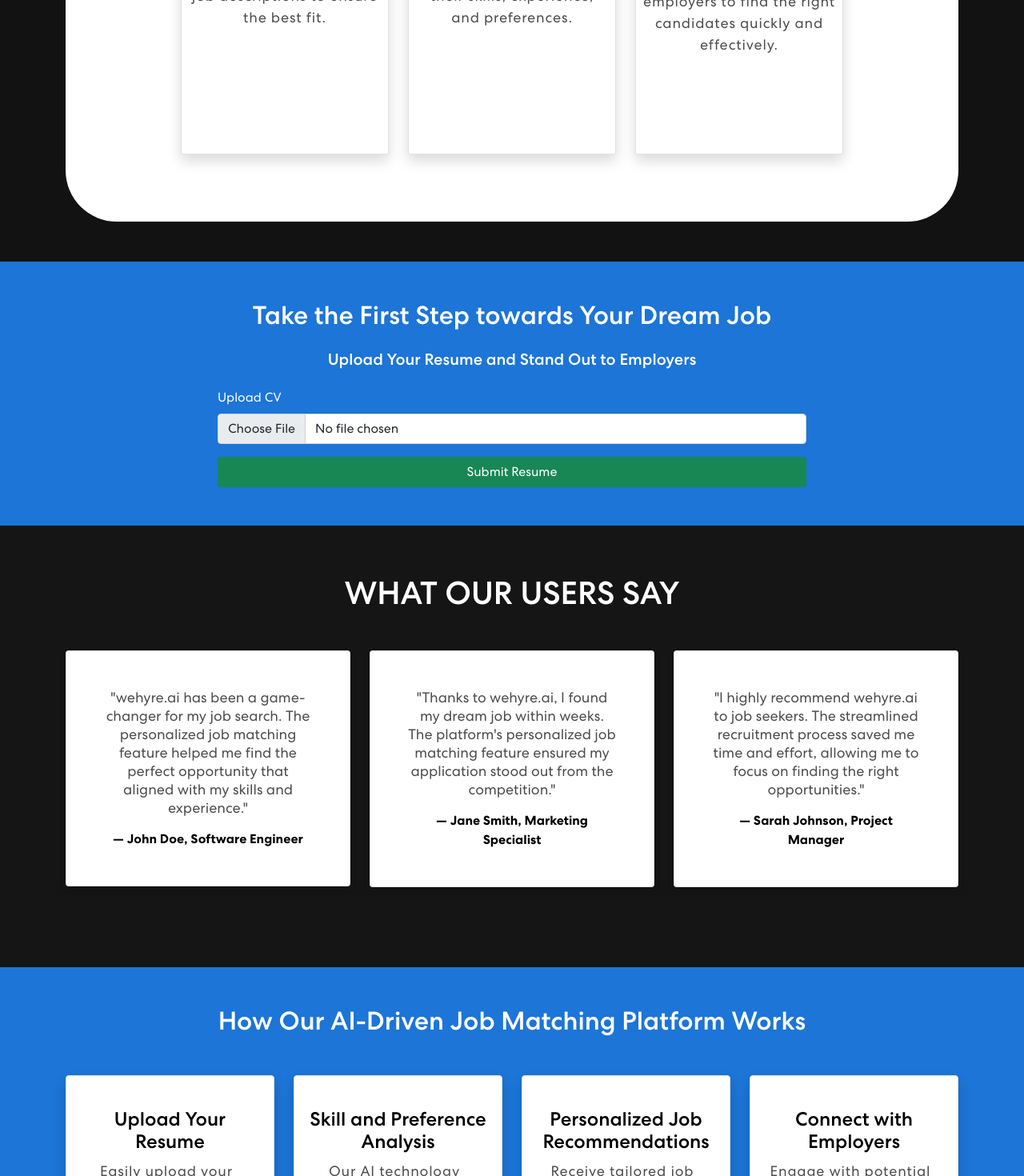
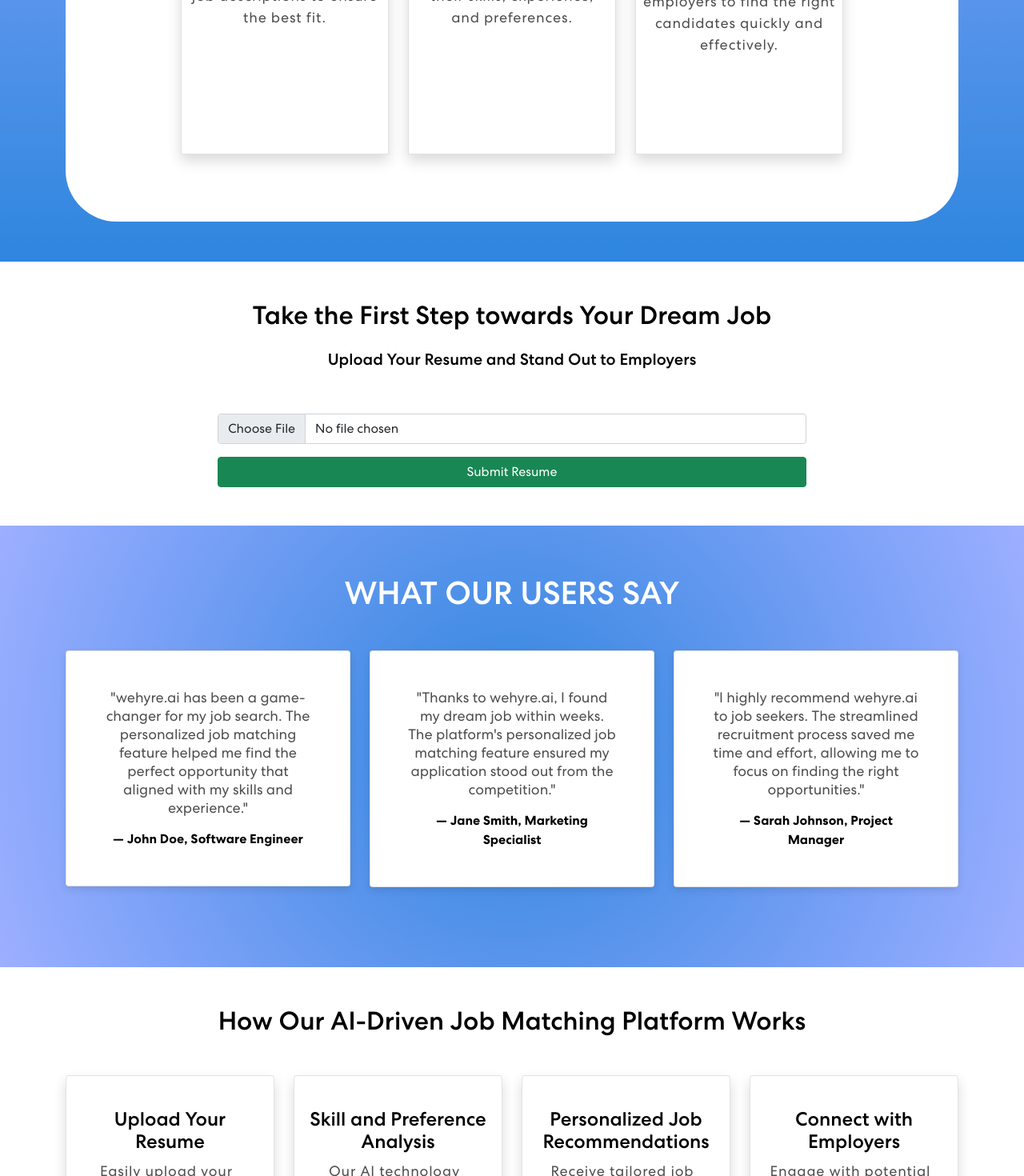
Before and after one commit to prajwal-tomar/wehyre.ai, a React (Create React App) app: page / in a window 1280 px wide. Shown: the part 1330-2800 px from the top of the page at 80% size. Built offline with nearby package versions, Linux system fonts and the light colour scheme; a web font is replaced by a local one.

Commit message:
Combined first two sections with common gradient

```diff
--- a/src/App.js
+++ b/src/App.js
@@ -12,6 +12,7 @@
 import Footer from "./Components/Footer";
 import HowItWorksSection from "./Components/HowItWorksSection";
 import Testimonials from "./Components/Testimonials";
+import ResumeUploadSection from "./Components/ResumeUploadSection";
 import "./style.css";
 import "bootstrap/dist/css/bootstrap.min.css";
 
--- a/src/Components/CVUpload.js
+++ b/src/Components/CVUpload.js
@@ -19,10 +19,10 @@
       <Container>
         <Row className="justify-content-center">
           <Col md={8}>
-            <h2 className="text-center text-white mb-4">
+            <h2 className="text-center mb-4">
               Take the First Step towards Your Dream Job
             </h2>
-            <h5 className="text-center text-white mb-4">
+            <h5 className="text-center mb-4">
               Upload Your Resume and Stand Out to Employers
             </h5>
             <Form onSubmit={handleSubmit} className='d-flex flex-column '>
--- a/src/Components/HowItWorksSection.js
+++ b/src/Components/HowItWorksSection.js
@@ -5,7 +5,7 @@
   return (
     <section className="cvupload py-5">
       <Container>
-        <h2 className="text-center text-white mb-5">How Our AI-Driven Job Matching Platform Works</h2>
+        <h2 className="text-center mb-5">How Our AI-Driven Job Matching Platform Works</h2>
         <Row className="justify-content-center">
           <Col md={6} lg={3} className="text-center mb-5">
             <Card className="shadow border">
--- a/src/Components/Skills.js
+++ b/src/Components/Skills.js
@@ -46,7 +46,6 @@
           </div>
         </div>
       </div>
-      {/* <img className="background-image-left" src={colorSharp} alt="Image" /> */}
     </section>
   );
 };
--- a/src/Components/Testimonials.css
+++ b/src/Components/Testimonials.css
@@ -1,6 +1,6 @@
 .testimonials {
   /* background-image: url("https://cdn.hashnode.com/res/hashnode/image/upload/v1680811516998/I47D_DY1Y.png?auto=format"); */
-  background-color: #151515;
+  background: radial-gradient(circle at center, #2e86de, #4a8fe7, #6699f0, #81a4f9, #9dafff);
   padding: 60px 0;
   background-position: top center;
   background-size: cover;
--- a/src/style.css
+++ b/src/style.css
@@ -236,7 +236,7 @@
   margin-top: 0;
   /* background: radial-gradient(circle at center, #2e86de, #4a8fe7, #6699f0, #81a4f9, #9dafff); */
   /* background: radial-gradient(circle at center, #2e86de, #4a8fe7, #6699f0, #81a4f9, #9dafff, #1C75D7); */
-  background-color: #1C75D7;
+  background-color: white;
   min-height: 30vh;
 }
 
@@ -259,9 +259,10 @@
 .banner {
   margin-top: 0;
   padding: 200px 0 100px 0;
-  /* background-image: url('./assets/img/123.jpg'); */
   /* background-image: url('https://cdn.hashnode.com/res/hashnode/image/upload/v1680811516998/I47D_DY1Y.png?auto=format'); */
-  background: radial-gradient(circle at center, #2e86de, #4a8fe7, #6699f0, #81a4f9, #9dafff);
+  /* background: radial-gradient(circle at center, #2e86de, #4a8fe7, #6699f0, #81a4f9, #9dafff); */
+  background: linear-gradient(to bottom, #2e86de, #4a8fe7, #6699f0, #81a4f9, #9dafff);
+
   /* background: radial-gradient(circle at center, #FF8C00, #FF4500, #FF0000); */
   /* background-color: #1C75D7; */
   background-position: top center;
@@ -333,6 +334,9 @@
 .skill {
   padding: 0 0 50px 0;
   position: relative;
+  background: linear-gradient(to top, #2e86de, #4a8fe7, #6699f0, #81a4f9, #9dafff);
+
+
 }
 .skill-bx {
   /* background: #151515; */
```
Also changed, not shown: src/Components/ResumeUploadSection.js (added, +43 -0 lines).
